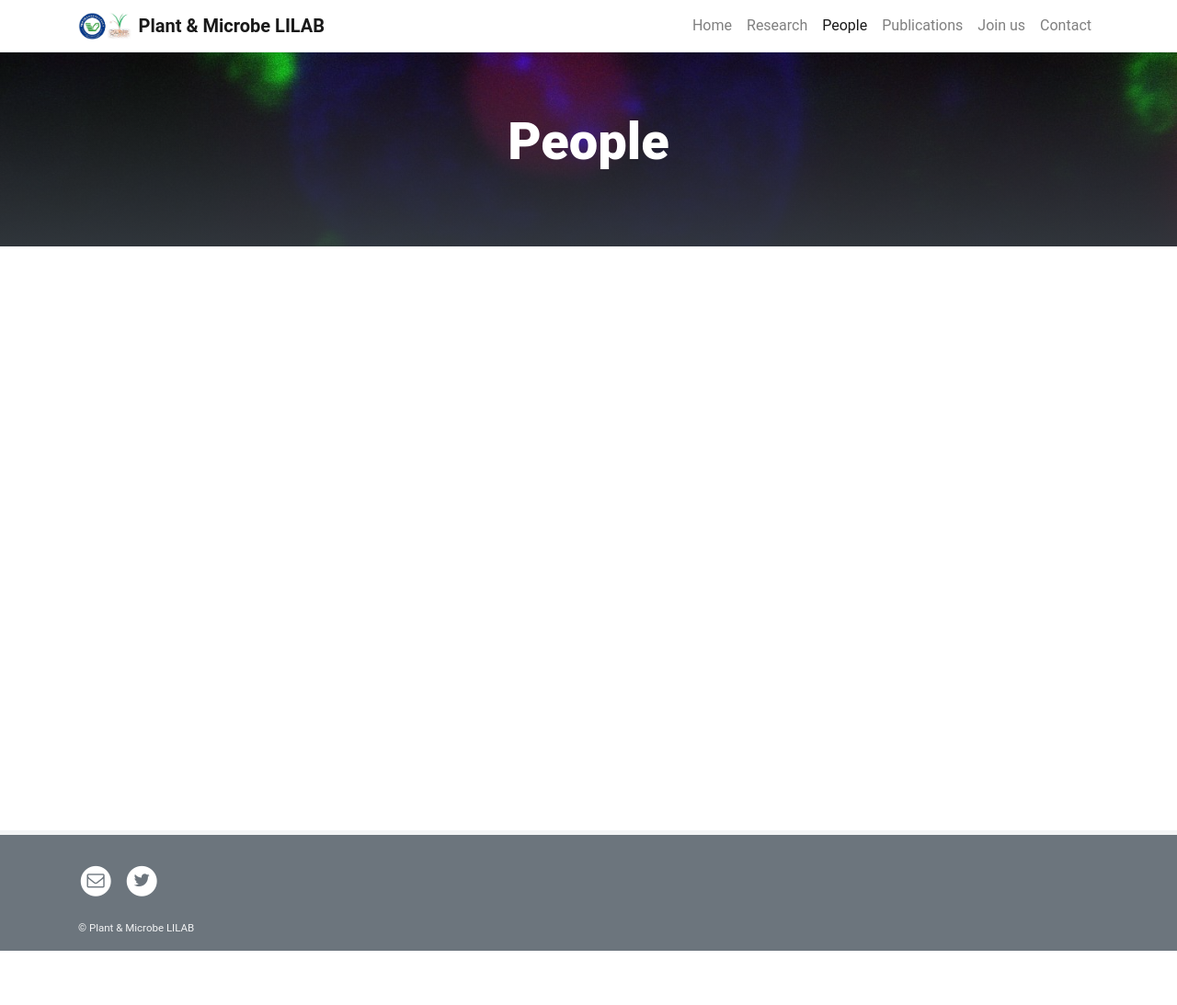
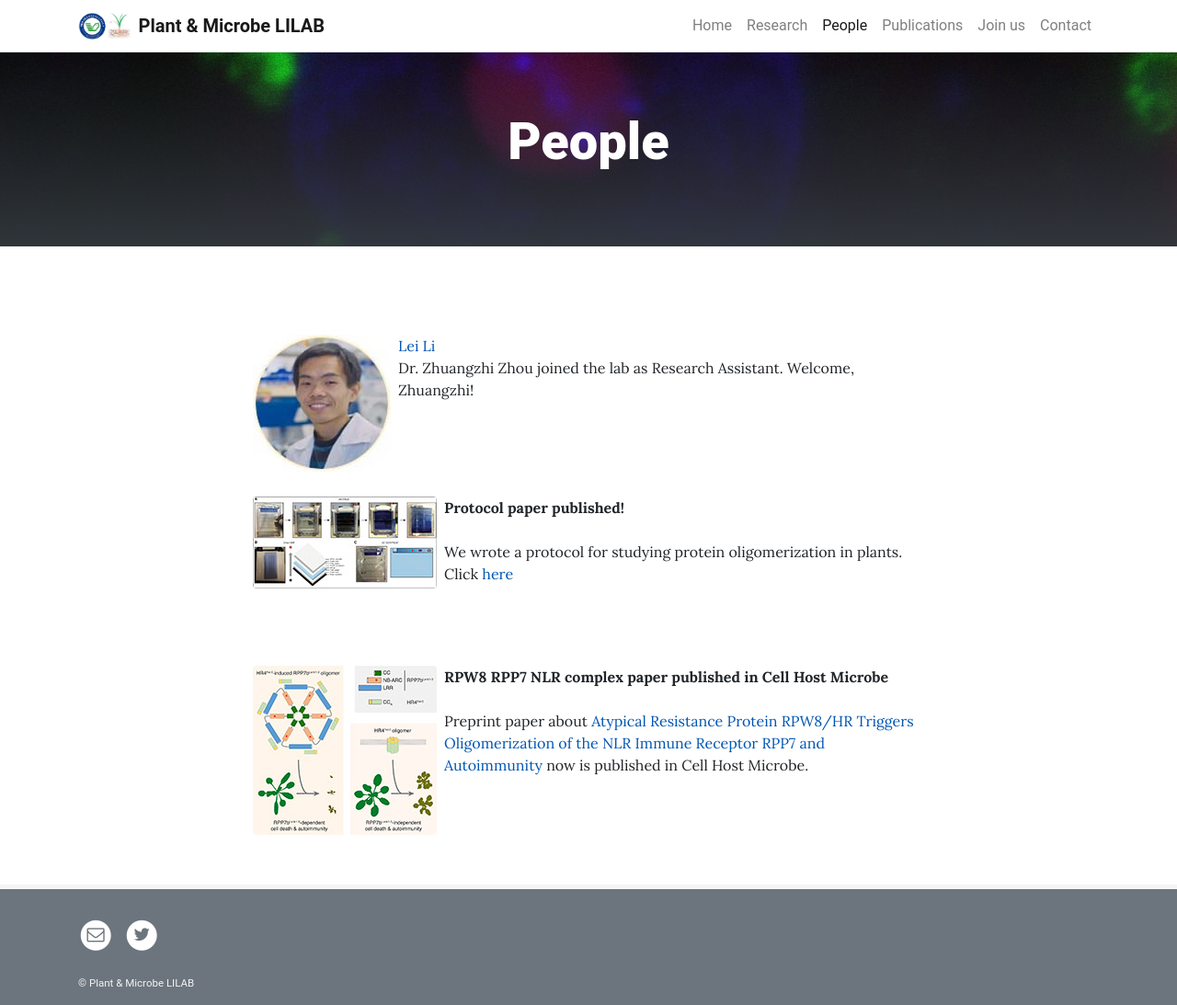
Before and after one commit to leili-plantmicrobe/leili-plantmicrobe.github.io, a Jekyll site: the page built from pages/team.md, in a window 1280 px wide. Shown: the whole page at 92% size. Built offline with Jekyll 4.4.1, drawn with Linux system fonts in a browser that asks for light colours; before the commit the page ends 1034 px from its top, so only the background shows below that.

Commit message:
Update team.md

```diff
--- a/pages/team.md
+++ b/pages/team.md
@@ -7,3 +7,33 @@ permalink: /team/
 ---
 <br/>
 <br/>
+
+![leili]({{ site.baseurl }}{% link /assets/img/leilicrop150.jpg %}){: .rounded .float-left}
+<a href="/research/">Lei Li</a>
+<br/>
+Dr. Zhuangzhi Zhou joined the lab as Research Assistant. Welcome, Zhuangzhi!
+<br/>
+<br/>
+
+{: .clearfix}
+
+<br/>
+<br/>
+
+![bupage1]({{ site.baseurl }}{% link /assets/img/bupage.jpg %}){: .rounded .float-left}
+**Protocol paper published!**<br/>
+<br/>
+We wrote a protocol for studying protein oligomerization in plants.<br/>
+Click [here](https://currentprotocols.onlinelibrary.wiley.com/doi/full/10.1002/cppb.20107)
+<br/>
+<br/>
+
+{: .clearfix}
+
+<br/>
+<br/>
+![rpp7]({{ site.baseurl }}{% link /assets/img/rpp7.jpg %}){: .rounded .float-left}
+**RPW8 RPP7 NLR complex paper published in Cell Host Microbe**<br/>
+<br/>
+Preprint paper about [Atypical Resistance Protein RPW8/HR Triggers Oligomerization of the NLR Immune Receptor RPP7 and Autoimmunity](https://www.sciencedirect.com/science/article/abs/pii/S1931312820300512?via%3Dihub) now is published in Cell Host Microbe.
+{: .clearfix}
```
